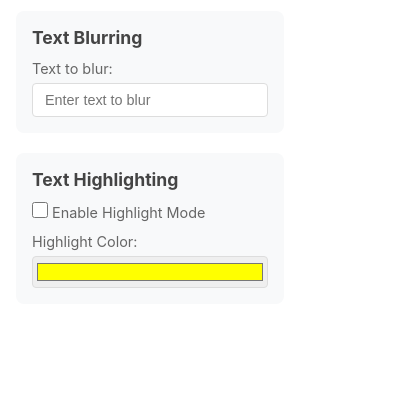
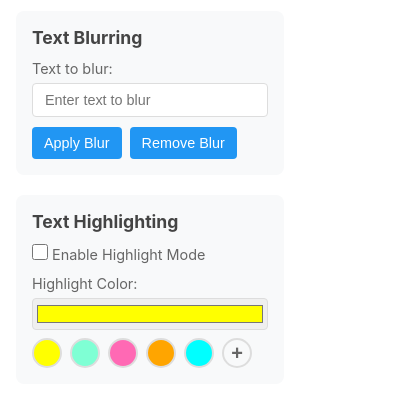
Before and after one commit to azirdamishra/HylyTool-chrome-extension, a browser extension: page static/popup.html in a window 400 px wide. Shown: the part 67-474 px from the top of the page. Drawn offline with Linux system fonts and the light colour scheme; files whose address does not match are found by name.

Commit message:
Add button group for blur application and color swatches in popup
- Introduced a new button group in the popup for applying and removing blur effects, enhancing user interaction.
- Added color swatches for quick color selection, improving the user experience when choosing highlight colors.
- Updated CSS to style the new button group for better layout and spacing.

```diff
--- a/static/popup.css
+++ b/static/popup.css
@@ -259,3 +259,9 @@ input[type="color"]:focus {
 .action-button:active {
   background-color: #0c7cd5;
 }
+
+.button-group {
+  display: flex;
+  gap: 8px;
+  margin-top: 10px;
+}
--- a/static/popup.html
+++ b/static/popup.html
@@ -29,6 +29,10 @@
               type="text"
               placeholder="Enter text to blur"
             />
+            <div class="button-group">
+              <button class="action-button" id="apply-blur">Apply Blur</button>
+              <button class="action-button" id="remove-blur">Remove Blur</button>
+            </div>
           </div>
         </section>
 
@@ -43,6 +47,14 @@
           <div class="input-group">
             <label for="color-picker">Highlight Color:</label>
             <input type="color" id="color-picker" value="#ffff00" />
+            <div class="color-swatches">
+              <button class="color-swatch" data-color="#FFFF00" style="background-color: #FFFF00;"></button>
+              <button class="color-swatch" data-color="#7FFFD4" style="background-color: #7FFFD4;"></button>
+              <button class="color-swatch" data-color="#FF69B4" style="background-color: #FF69B4;"></button>
+              <button class="color-swatch" data-color="#FFA500" style="background-color: #FFA500;"></button>
+              <button class="color-swatch" data-color="#00FFFF" style="background-color: #00FFFF;"></button>
+              <button class="color-swatch custom-color-button">+</button>
+            </div>
           </div>
         </section>
       </main>
```
